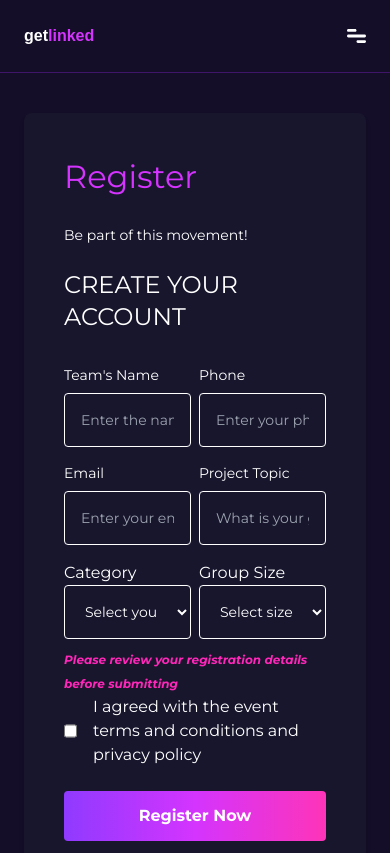
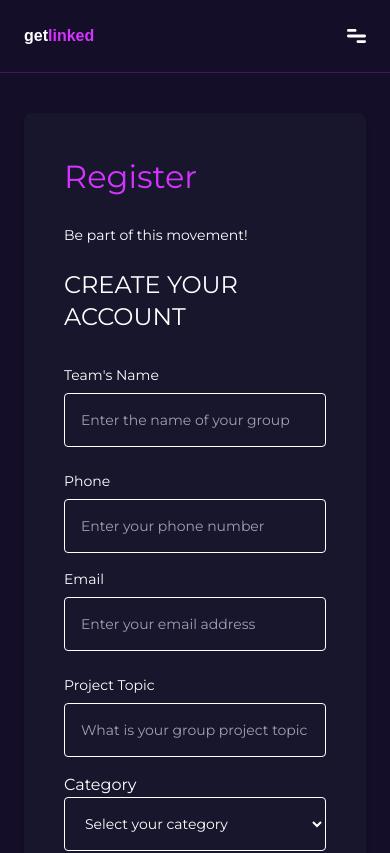
Before and after one commit to Imhandegbelo/getlinked, a React (Vite) app: page /register in a window 390 px wide. Shown: the top 853 px of the page. Built offline with nearby package versions, Linux system fonts and the light colour scheme; a web font is replaced by a local one.

Commit message:
update: registration responsive

```diff
--- a/src/pages/Register.jsx
+++ b/src/pages/Register.jsx
@@ -51,7 +51,7 @@ const Register = () => {
         {showSuccess && <SuccessComponent />}
 
         <form onSubmit={handleSubmit}>
-          <div className="flex gap-2">
+          <div className="flex flex-col sm:flex-row gap-2">
             <Input
               placeholder="Enter the name of your group"
               label="Team's Name"
@@ -68,7 +68,7 @@ const Register = () => {
               onChange={(e) => setForm({ ...form, phone: e.target.value })}
             />
           </div>
-          <div className="flex gap-2">
+          <div className="flex flex-col sm:flex-row gap-2">
             <Input
               placeholder="Enter your email address"
               label="Email"
@@ -85,7 +85,7 @@ const Register = () => {
               onChange={(e) => setForm({ ...form, topic: e.target.value })}
             />
           </div>
-          <div className="flex gap-2 my-2">
+          <div className="flex flex-col sm:flex-row gap-2 my-2">
             <div className="w-full">
               <label htmlFor="category">Category</label>
               <select
```
Also changed, not shown: src/pages/Contact.jsx (+10 -4 lines).
